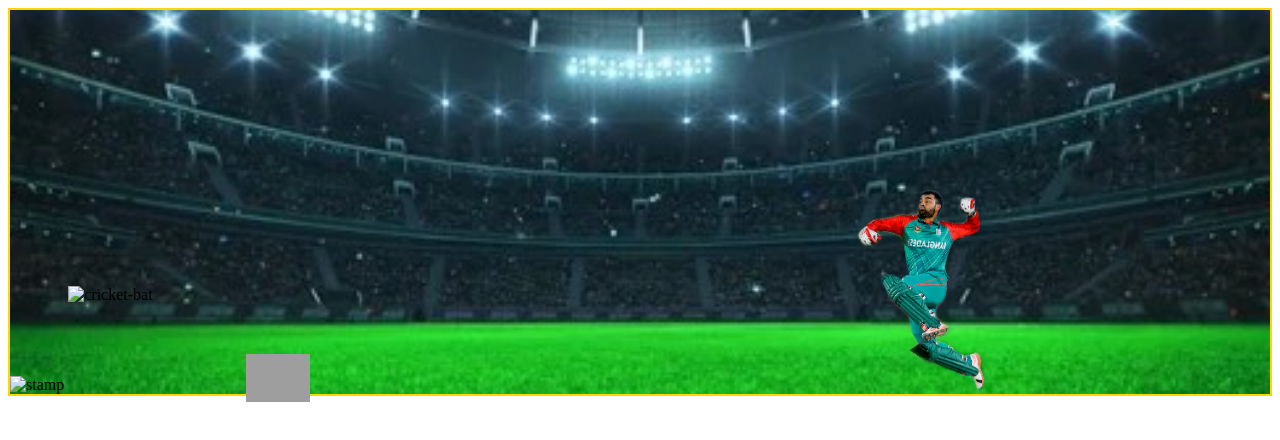
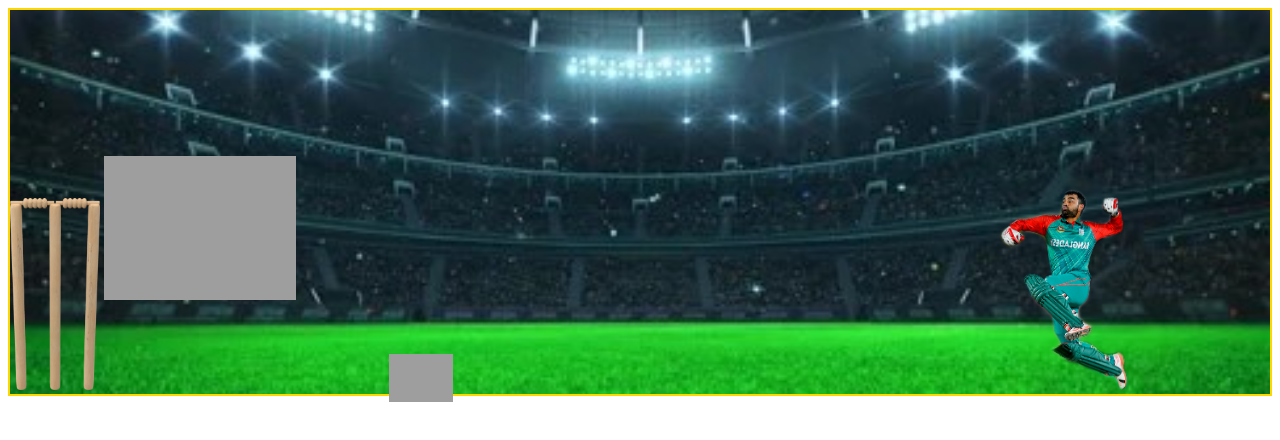
Before and after one commit to RnRukon/Cricket-game, a plain HTML site: page index.html in a window 1280 px wide. Drawn offline with Linux system fonts and the light colour scheme; the site is published under a folder, as on GitHub Pages, so addresses that start at the root find nothing.

Commit message:
cricket-game

```diff
--- a/index.html
+++ b/index.html
@@ -12,8 +12,8 @@
 <body>
     <section>
         <div class="field">
-            <img class="stamp" src="/img/stamp.png" alt="stamp">
-            <img class="bat" src="/img/cricket_PNG14.png" alt="cricket-bat">
+            <img class="stamp" src="img/stamp.png" alt="stamp">
+            <img class="bat" src="img/cricket_PNG14.png" alt="cricket-bat">
 
             <img class="ball" src="img/cricket_PNG119.png" alt="ball">
 
```
